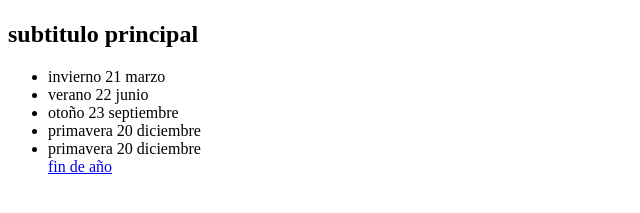
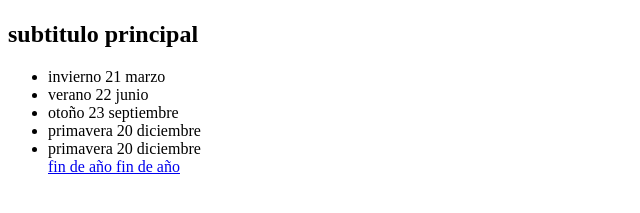
Before and after one commit to carlosbustosc09/gitNoticias, a plain HTML site: page index.html in a window 1280 px wide. Shown: the part 387-600 px from the top of the page, without its empty margins (0-640 px from the left). Drawn offline with Linux system fonts and the light colour scheme.

Commit message:
ultimo commit

```diff
--- a/index.html
+++ b/index.html
@@ -26,6 +26,9 @@
 
         <li>primavera 20 diciembre</li>
         <a href="#">fin de año </a>
+
+        <a href="#">fin de año </a>
+
     </ul>
 </body>
 
```
